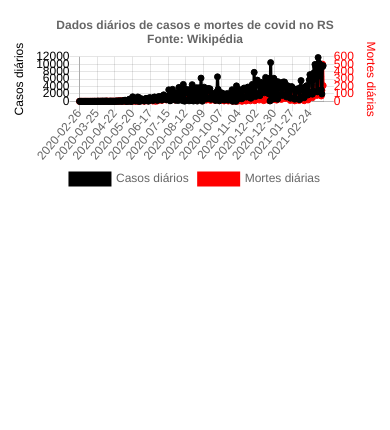
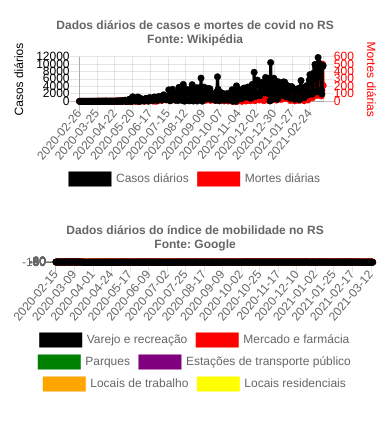
Before and after one commit to jaymeanchante/covid, a plain HTML site: page docs/index.html in a window 390 px wide. Drawn offline with nearby package versions, Linux system fonts and the light colour scheme.

Commit message:
:sparkles: added a chart for the mobility index

```diff
--- a/docs/index.html
+++ b/docs/index.html
@@ -8,6 +8,8 @@
   </head>
   <body>
     <canvas id="chart-cases-deaths-covid-rs"></canvas>
+    <br>
+    <canvas id="chart-mobility-index-rs"></canvas>
   </body>
 </html>
 <script>
@@ -99,4 +101,90 @@
       });
     }
   });
+  var url = "https://raw.githubusercontent.com/jaymeanchante/covid/main/data/mobility_index.csv"
+  var data;
+  Papa.parse(url, {
+    download: true,
+    complete: function(results) {
+      data = results.data;
+      var dates = []
+      var retail_and_recreation = []
+      var grocery_and_pharmacy = []
+      var parks = []
+      var transit_stations = []
+      var workplaces = []
+      var residential = []
+      for (i=1; i<data.length; i++) {
+        dates.push(data[i][0])
+        retail_and_recreation.push(data[i][1])
+        grocery_and_pharmacy.push(data[i][2])
+        parks.push(data[i][3])
+        transit_stations.push(data[i][4])
+        workplaces.push(data[i][5])
+        residential.push(data[i][6])
+      }
+      var ctx = document.getElementById("chart-mobility-index-rs").getContext("2d");
+      var chart = new Chart(ctx, {
+          // The type of chart we want to create
+          type: "line",
+
+          // The data for our dataset
+          data: {
+              labels: dates,
+              datasets: [{
+                  label: "Varejo e recreação",
+                  backgroundColor: "rgb(0, 0, 0)",
+                  borderColor: "rgb(0, 0, 0)",
+                  data: retail_and_recreation,
+                  fill: false
+              },{
+                  label: "Mercado e farmácia",
+                  backgroundColor: "rgb(255, 0, 0)",
+                  borderColor: "rgb(255, 0, 0)",
+                  data: grocery_and_pharmacy,
+                  fill: false
+              },{
+                  label: "Parques",
+                  backgroundColor: "rgb(0, 128, 0)",
+                  borderColor: "rgb(0, 128, 0)",
+                  data: parks,
+                  fill: false
+              },{
+                  label: "Estações de transporte público",
+                  backgroundColor: "rgb(128, 0, 128)",
+                  borderColor: "rgb(128, 0, 128)",
+                  data: transit_stations,
+                  fill: false
+              },{
+                  label: "Locais de trabalho",
+                  backgroundColor: "rgb(255, 165, 0)",
+                  borderColor: "rgb(255, 165, 0)",
+                  data: workplaces,
+                  fill: false
+              },{
+                  label: "Locais residenciais",
+                  backgroundColor: "rgb(255, 255, 0)",
+                  borderColor: "rgb(255, 255, 0)",
+                  data: residential,
+                  fill: false
+              }]
+          },
+          // Configuration options go here
+          options: {
+            responsive: true,
+            title: {
+              display: true,
+              text: [
+                "Dados diários do índice de mobilidade no RS",
+                "Fonte: Google"
+              ]
+            },
+            legend: {
+              display: true,
+              position: "bottom"
+            }
+          }
+      });
+    }
+  });
 </script>
```
